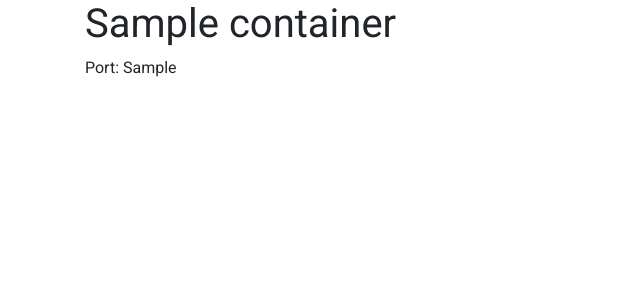
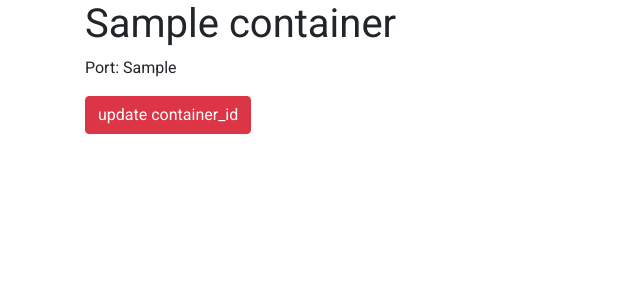
Before and after one commit to short/dockerdj, a Django app: page /dockerapp/container/1 in a window 1280 px wide. Shown: the part 56-356 px from the top of the page, without its empty margins (0-640 px from the left). Run offline with Django 3.2, Linux system fonts and the light colour scheme; tables that the repository leaves empty hold one stand-in row (values such as "Sample post"); some libraries are stand-ins or nearby versions.

Commit message:
container id update added

```diff
--- a/dockerapp/models.py
+++ b/dockerapp/models.py
@@ -36,8 +36,6 @@ class Container(models.Model):
         os.system("docker login")
         # os.system("docker build -t " + self.title + " " + str(self.dockerfile) + ".yml")
         os.system("docker run --name " + self.title + " -d -p 80:80 " + self.title)
-        # print('container id is')
-        # print(os.system(str("docker inspect --format="+"{"+"{"+".Id"+"}"+"} " + self.title)))
         return reverse("dockerapp:containers")
 
     def __str__(self):
--- a/dockerapp/templates/dockerapp/container_detail.html
+++ b/dockerapp/templates/dockerapp/container_detail.html
@@ -2,12 +2,16 @@
 {% block content %}
   <h1>{{ container.title }}</h1>
   <p>Port: {{ container.port }}</p>
-  {% if user.is_authenticated %}
+  {% if user.is_authenticated and container.container_id|length > 0 %}
 		<a href="{% url 'dockerapp:container_delete' pk=container.pk %}" title="delete" class="btn btn-danger">
 			Delete
 		</a>
     <a href="{% url 'dockerapp:container_stop' pk=container.pk %}" title="stop" class="btn btn-warning">
       Stop Container
     </a>
+  {% else %}
+    <a href="{% url 'dockerapp:container_update' pk=container.pk %}" title="delete" class="btn btn-danger">
+      update container_id
+    </a>
 	{% endif %}
 {% endblock %}
--- a/dockerapp/urls.py
+++ b/dockerapp/urls.py
@@ -10,6 +10,7 @@ urlpatterns = [
     url(r'container/$', views.ContainerView.as_view(), name='containers'),
     url(r'container/new$', views.CreateContainerView.as_view(),name='container_new'),
     url(r"container/(?P<pk>\d+)", views.ContainerDetail.as_view(),name="container_change"),
+    url(r"container/update/(?P<pk>\d+)",views.UpdateContainerId.as_view(),name="container_update"),
     url(r"container/delete/(?P<pk>\d+)",views.DeleteContainer.as_view(),name="container_delete"),
     url(r"container/stop/(?P<pk>\d+)",views.StopContainer.as_view(),name="container_stop"),
     url(r'dockerfile/$', views.DockerfileView.as_view(), name='dockerfiles'),
--- a/dockerapp/views.py
+++ b/dockerapp/views.py
@@ -44,7 +44,7 @@ class DeleteDockerfile(LoginRequiredMixin, SelectRelatedMixin, generic.DeleteVie
 class ContainerView(generic.ListView):
     model = Container
 
-class CreateContainerView(LoginRequiredMixin, generic.edit.CreateView):
+class CreateContainerView(LoginRequiredMixin, generic.CreateView):
     login_url = 'dockerapp/login/'
     redirect_field_name = 'dockerapp/containers.html'
 
@@ -70,8 +70,8 @@ class DeleteContainer(LoginRequiredMixin, SelectRelatedMixin, generic.DeleteView
         container_id = queryset.get().container_id
 
         # stop and remove the container with the title and container id
-        # os.system("docker container stop " + str(model.container_id))
-        # os.system("docker container rm " + str(model.title))
+        os.system("docker container stop " + str(container_id))
+        os.system("docker container rm " + str(container_title))
         return queryset
 
     def delete(self, *args, **kwargs):
@@ -92,5 +92,42 @@ class StopContainer(LoginRequiredMixin, generic.RedirectView):
         container_id = container.container_id
 
         # stop and remove the container with the title and container id
-        # os.system("docker container stop " + str(model.container_id))
+        os.system("docker container stop " + str(container_id))
         return super().get(request, *args, **kwargs)
+
+class UpdateContainerId(LoginRequiredMixin, generic.RedirectView):
+    model = models.Container
+
+    def get_redirect_url(self, *args, **kwargs):
+        return reverse_lazy("dockerapp:containers")
+
+    def get(self, request, *args, **kwargs):
+        # Get the object
+        container = get_object_or_404(Container)
+
+        # get the specifik title and container id
+        container_title = container.title
+        # container_id = container.container_id
+
+        try:
+            container = models.Container.objects.filter(
+                title = container_title
+            ).get()
+
+            # print(container)
+            # print('2')
+            # print("2 " + os.popen(str("docker inspect --format="+"{"+"{"+".Id"+"}"+"} " + container.title)).read())
+
+            container.container_id = os.popen(str("docker inspect --format="+"{"+"{"+".Id"+"}"+"} " + container.title)).read()
+            container.save()
+        except:
+            messages.warning(
+                self.request,
+                "Update did not work"
+            )
+        else:
+            messages.success(
+                self.request,
+                "Container id succesfully updated"
+            )
+        return super().get(request, *args, **kwargs)
```
Also changed, not shown: db.sqlite3.
